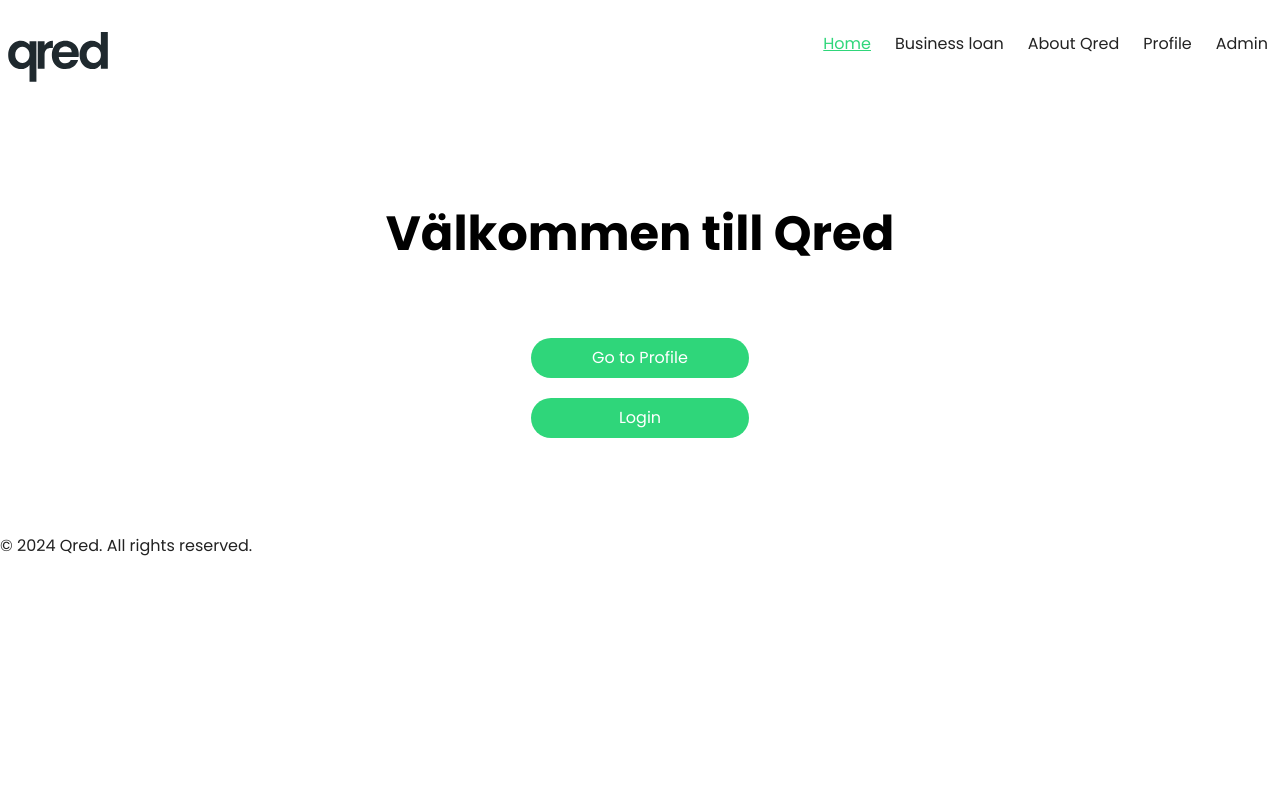
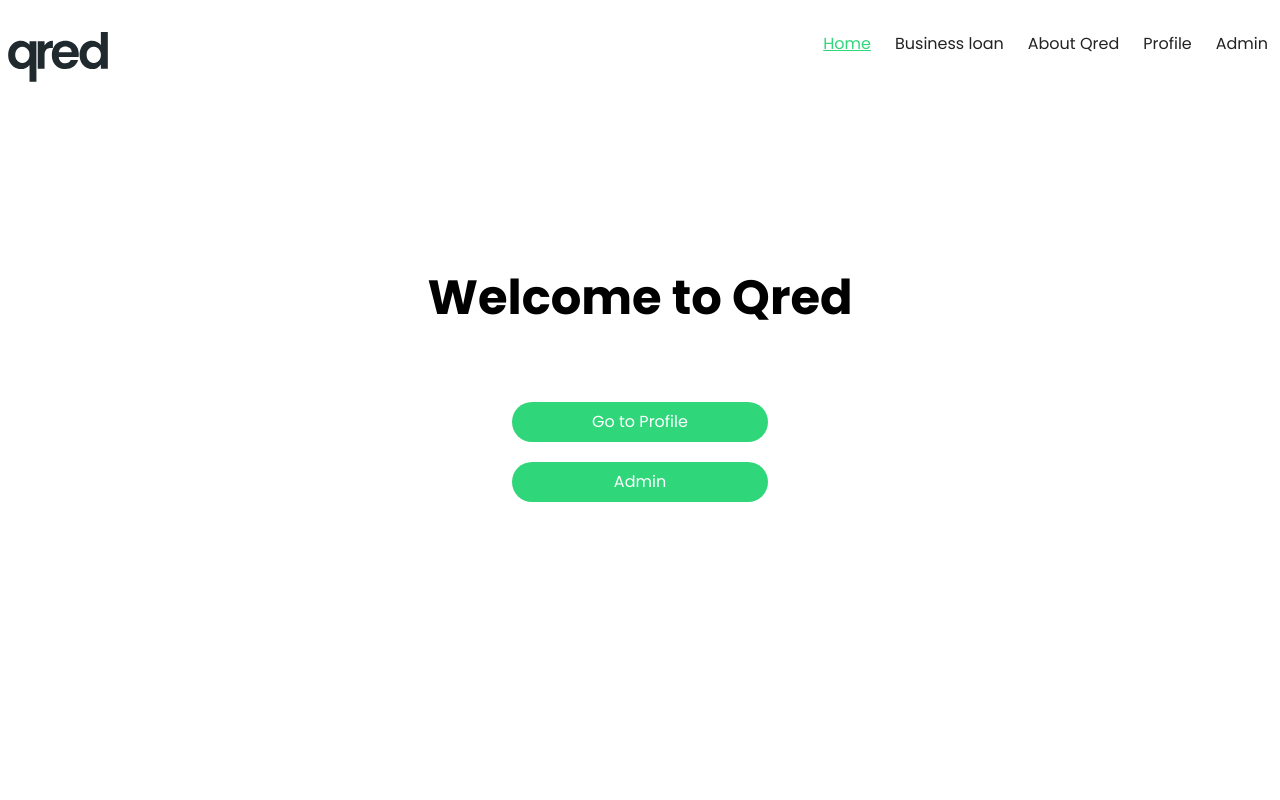
Before and after one commit to MikaelaJ/qred-next-rtk, a Next.js app: page / in a window 1280 px wide. Shown: the top 800 px of the page. Built offline with nearby package versions, Linux system fonts and the light colour scheme.

Commit message:
style(footer): Add some styling

```diff
--- a/app/components/Footer.tsx
+++ b/app/components/Footer.tsx
@@ -2,9 +2,9 @@ import React from 'react';
 
 export default function Footer () {
     return (
-        <footer className="container flex max-x-4xl">
-            <div className="container">
-            <p className="text-black-qred">&copy; 2024 Qred. All rights reserved.</p>
+        <footer className=" bg-black-qred-lighter flex w-full py-20 mt-14">
+            <div className="flex justify-center items-center w-full">
+            <p className="text-black-qred text-center">&copy; 2024 Qred. All rights reserved.</p>
             </div>
         </footer>
     );
--- a/app/page.tsx
+++ b/app/page.tsx
@@ -3,16 +3,16 @@ import Link from "next/link";
 
 export default function Home() {
   return (
-    <main className="flex flex-col items-center justify-center p-24 w-full">
-      <div className="flex ">
-        <h1 className="pb-20">Välkommen till Qred</h1>
+    <main className="flex flex-col items-center min-h-screen w-full mt-40">
+      <div className="flex">
+        <h1 className="pb-20">Welcome to Qred</h1>
       </div>
       <div className="container flex-col space-y-5 justify-center w-1/5">
         <button className="flex bg-primary-qred w-full py-2 rounded-full justify-center text-white">
           <Link href="/profile">Go to Profile</Link>
         </button>
         <button className="flex bg-primary-qred w-full py-2 rounded-full justify-center text-white">
-          <Link href="/admin">Login</Link>
+          <Link href="/admin">Admin</Link>
         </button>
       </div>
     </main>
```
